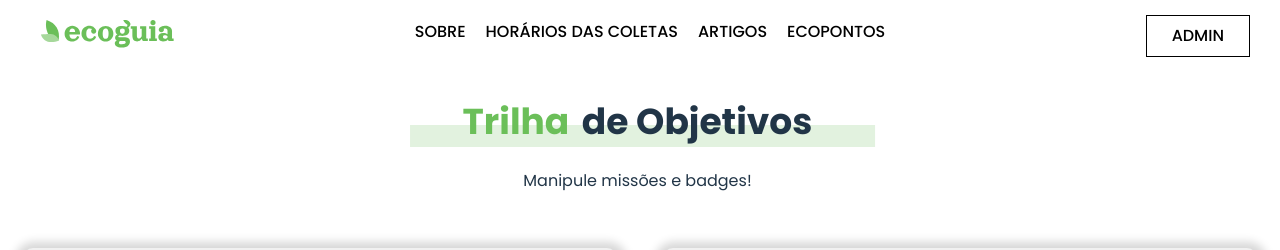
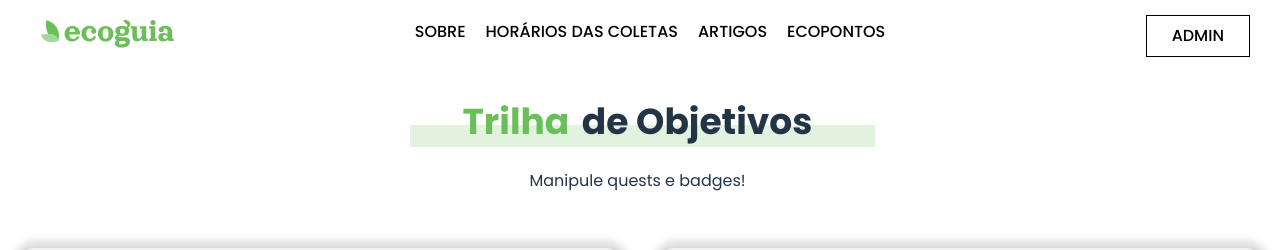
Before and after one commit to kamimarinn/EcoGuiaWEB, a React (Vite) app: page /telaTrilha in a window 1280 px wide. Shown: the top 250 px of the page. Built offline with nearby package versions, Linux system fonts and the light colour scheme.

Commit message:
Update telaTrilha.jsx

```diff
--- a/src/pages/telaTrilha/telaTrilha.jsx
+++ b/src/pages/telaTrilha/telaTrilha.jsx
@@ -21,7 +21,7 @@ function TelaTrilha() {
             <div className='container-titulo-alt-trilha'>
                 <h2><span className='highlight'>Trilha</span> de Objetivos</h2>
                 <img src='/img/retangulo-hcoleta.svg' alt='retangulo-hcoleta' className='retang-coleta-telatrilha'/>
-                <p>Manipule missões e badges!</p>
+                <p>Manipule quests e badges!</p>
             </div>
             <div className='container-principal'>
                 <div className='container-um-quests'>
```
